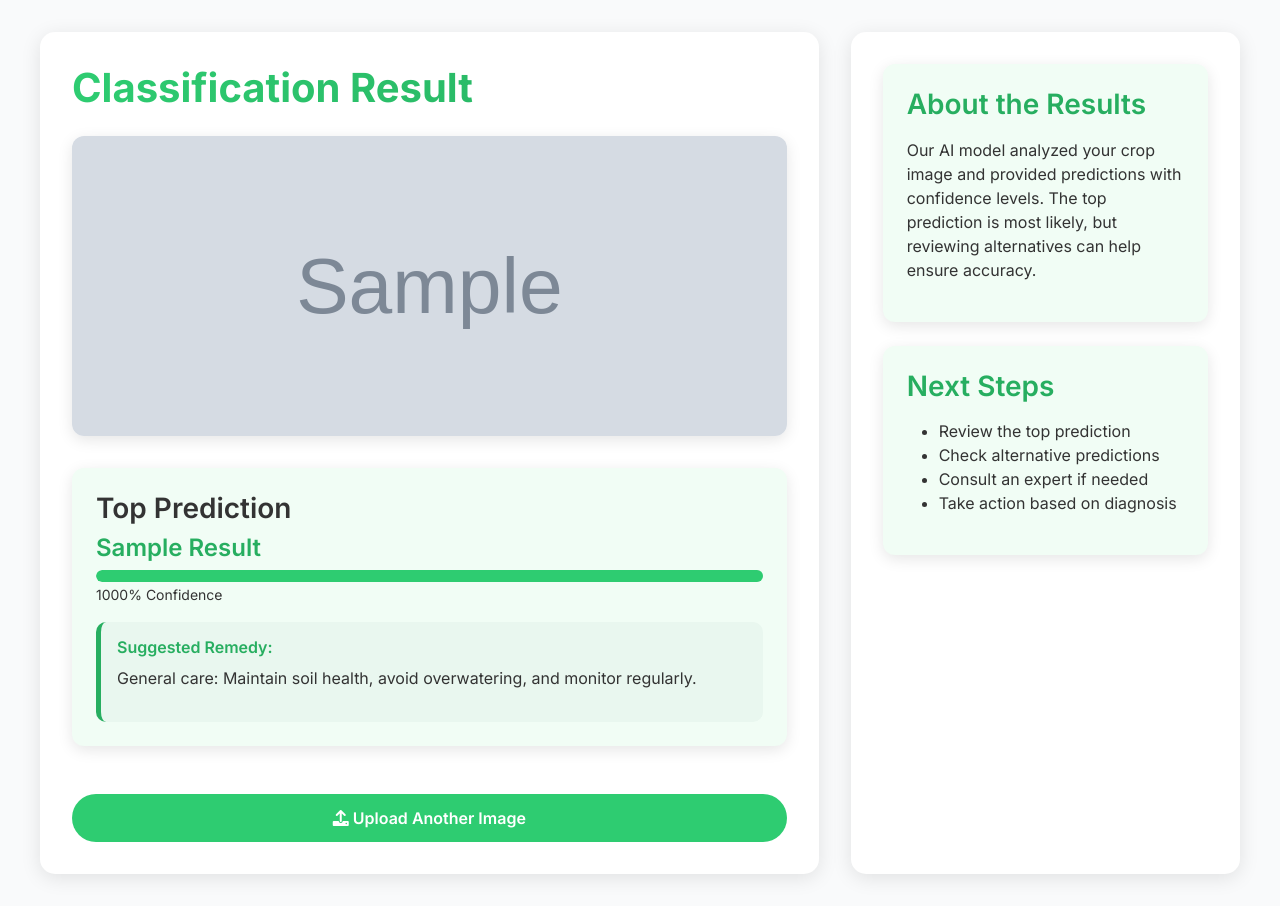
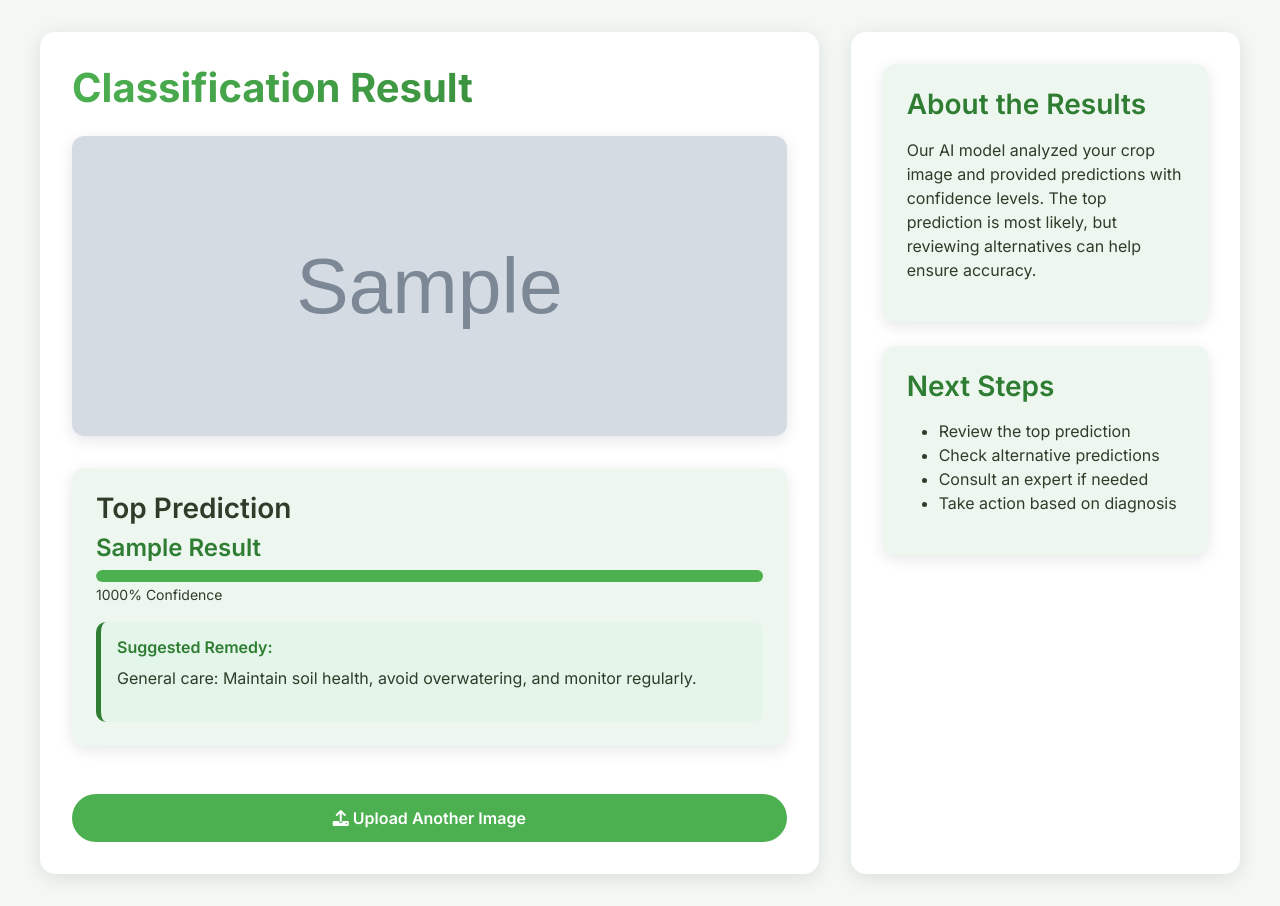
Before and after one commit to Jishnu-ms/SIGNAL, a Flask app: template templates/result.html in a window 1280 px wide. Run offline with Flask 3, Linux system fonts and the light colour scheme; the template is opened without the code that fills it: most values are stand-ins (such as "Sample title", 1, 10 or a date in 2020); grey boxes marked "Sample" are stand-in pictures.

Commit message:
made UI improvements

```diff
--- a/templates/result.html
+++ b/templates/result.html
@@ -9,41 +9,166 @@
   <link href="https://cdnjs.cloudflare.com/ajax/libs/font-awesome/6.0.0/css/all.min.css" rel="stylesheet">
   <style>
     :root {
-      --primary: #2ecc71;
-      --secondary: #27ae60;
-      --light-bg: #f9fafb;
+      --primary: #4CAF50;   /* Fresh green */
+      --secondary: #2E7D32; /* Darker plant green */
+      --light-bg: #f3f8f4;  /* Softer natural background */
       --card-bg: #ffffff;
       --shadow: rgba(0,0,0,0.1);
-      --text-dark: #333333;
-      --gradient: linear-gradient(90deg, #2ecc71, #27ae60);
-      --warning: #e74c3c;
+      --text-dark: #2e3d29;
+      --gradient: linear-gradient(90deg, #4CAF50, #2E7D32);
+      --warning: #d84315; /* earthy red instead of bright red */
     }
-    body { background: var(--light-bg); font-family: 'Inter', sans-serif; color: var(--text-dark); margin: 0; padding: 2rem; }
-    .main-container { max-width: 1200px; margin: auto; display: grid; grid-template-columns: 2fr 1fr; gap: 2rem; }
-    @media (max-width: 992px) { .main-container { grid-template-columns: 1fr; } }
-    .card-modern { background: var(--card-bg); border-radius: 15px; padding: 2rem; box-shadow: 0 4px 20px var(--shadow); transition: transform 0.3s ease, box-shadow 0.3s ease; }
-    .card-modern:hover { transform: translateY(-3px); box-shadow: 0 8px 25px var(--shadow); }
-    h1 { font-size: 2.5rem; background: var(--gradient); -webkit-background-clip: text; -webkit-text-fill-color: transparent; font-weight: 700; margin-bottom: 1.5rem; }
+
+    body {
+      background: var(--light-bg);
+      font-family: 'Inter', sans-serif;
+      color: var(--text-dark);
+      margin: 0;
+      padding: 2rem;
+    }
+
+    .main-container {
+      max-width: 1200px;
+      margin: auto;
+      display: grid;
+      grid-template-columns: 2fr 1fr;
+      gap: 2rem;
+    }
+    @media (max-width: 992px) {
+      .main-container { grid-template-columns: 1fr; }
+    }
+
+    .card-modern {
+      background: var(--card-bg);
+      border-radius: 15px;
+      padding: 2rem;
+      box-shadow: 0 4px 20px var(--shadow);
+      transition: transform 0.3s ease, box-shadow 0.3s ease;
+    }
+    .card-modern:hover {
+      transform: translateY(-3px);
+      box-shadow: 0 8px 25px var(--shadow);
+    }
+
+    h1 {
+      font-size: 2.5rem;
+      background: var(--gradient);
+      -webkit-background-clip: text;
+      -webkit-text-fill-color: transparent;
+      font-weight: 700;
+      margin-bottom: 1.5rem;
+    }
+
     h2, h3 { font-weight: 600; }
-    .image-container { border-radius: 12px; overflow: hidden; margin-bottom: 2rem; box-shadow: 0 4px 15px var(--shadow); }
-    .result-image { width: 100%; height: 300px; object-fit: cover; transition: transform 0.3s ease; }
+
+    .image-container {
+      border-radius: 12px;
+      overflow: hidden;
+      margin-bottom: 2rem;
+      box-shadow: 0 4px 15px var(--shadow);
+    }
+    .result-image {
+      width: 100%;
+      height: 300px;
+      object-fit: cover;
+      transition: transform 0.3s ease;
+    }
     .result-image:hover { transform: scale(1.02); }
-    .prediction-card { background: #f1fdf5; border-radius: 12px; padding: 1.5rem; margin-bottom: 1.5rem; position: relative; box-shadow: 0 4px 15px var(--shadow); }
-    .prediction-label { font-size: 1.5rem; color: var(--secondary); margin-bottom: 0.5rem; text-transform: capitalize; }
-    .confidence-bar { height: 12px; background: #e5f1ec; border-radius: 10px; overflow: hidden; margin-top: 0.5rem; }
-    .confidence-fill { height: 100%; width: 0; background: var(--primary); border-radius: 10px; transition: width 1.2s ease-in-out; }
-    .remedy-card { background: #e9f7ef; border-left: 5px solid var(--secondary); padding: 1rem; margin-top: 1rem; border-radius: 10px; }
-    .remedy-card h6 { color: var(--secondary); font-weight: 600; }
-    .other-predictions { background: #f7fdf9; border-radius: 12px; padding: 1.5rem; }
-    .prediction-item { display: flex; justify-content: space-between; align-items: center; padding: 0.8rem 0; border-bottom: 1px solid #e5f1ec; transition: transform 0.3s ease; }
+
+    .prediction-card {
+      background: #edf7ef;
+      border-radius: 12px;
+      padding: 1.5rem;
+      margin-bottom: 1.5rem;
+      position: relative;
+      box-shadow: 0 4px 15px var(--shadow);
+    }
+    .prediction-label {
+      font-size: 1.5rem;
+      color: var(--secondary);
+      margin-bottom: 0.5rem;
+      text-transform: capitalize;
+    }
+
+    .confidence-bar {
+      height: 12px;
+      background: #d8e8db;
+      border-radius: 10px;
+      overflow: hidden;
+      margin-top: 0.5rem;
+    }
+    .confidence-fill {
+      height: 100%;
+      width: 0;
+      background: var(--primary);
+      border-radius: 10px;
+      transition: width 1.2s ease-in-out;
+    }
+
+    .remedy-card {
+      background: #e4f5e9;
+      border-left: 5px solid var(--secondary);
+      padding: 1rem;
+      margin-top: 1rem;
+      border-radius: 10px;
+    }
+    .remedy-card h6 {
+      color: var(--secondary);
+      font-weight: 600;
+    }
+
+    .other-predictions {
+      background: #f6fdf8;
+      border-radius: 12px;
+      padding: 1.5rem;
+    }
+    .prediction-item {
+      display: flex;
+      justify-content: space-between;
+      align-items: center;
+      padding: 0.8rem 0;
+      border-bottom: 1px solid #d8e8db;
+      transition: transform 0.3s ease;
+    }
     .prediction-item:last-child { border-bottom: none; }
     .prediction-item:hover { transform: translateX(5px); }
-    .btn-primary { background: var(--primary); border: none; padding: 12px 25px; border-radius: 30px; font-weight: 600; transition: all 0.3s ease; }
-    .btn-primary:hover { background: var(--secondary); transform: translateY(-2px); }
-    .info-card { background: #f1fdf5; border-radius: 12px; padding: 1.5rem; margin-bottom: 1.5rem; box-shadow: 0 4px 15px var(--shadow); }
-    .info-card h3 { margin-bottom: 1rem; color: var(--secondary); }
-    .warning-card { background: #fdecea; border-left: 5px solid var(--warning); padding: 1rem; border-radius: 10px; margin-top: 1rem; }
-    .warning-card h6 { color: var(--warning); font-weight: 700; }
+
+    .btn-primary {
+      background: var(--primary);
+      border: none;
+      padding: 12px 25px;
+      border-radius: 30px;
+      font-weight: 600;
+      transition: all 0.3s ease;
+    }
+    .btn-primary:hover {
+      background: var(--secondary);
+      transform: translateY(-2px);
+    }
+
+    .info-card {
+      background: #edf7ef;
+      border-radius: 12px;
+      padding: 1.5rem;
+      margin-bottom: 1.5rem;
+      box-shadow: 0 4px 15px var(--shadow);
+    }
+    .info-card h3 {
+      margin-bottom: 1rem;
+      color: var(--secondary);
+    }
+
+    .warning-card {
+      background: #fbeee9;
+      border-left: 5px solid var(--warning);
+      padding: 1rem;
+      border-radius: 10px;
+      margin-top: 1rem;
+    }
+    .warning-card h6 {
+      color: var(--warning);
+      font-weight: 700;
+    }
   </style>
 </head>
 <body>
```
Also changed, not shown: templates/crop_disease.html (+13 -11 lines), templates/home.html (+10 -8 lines).
